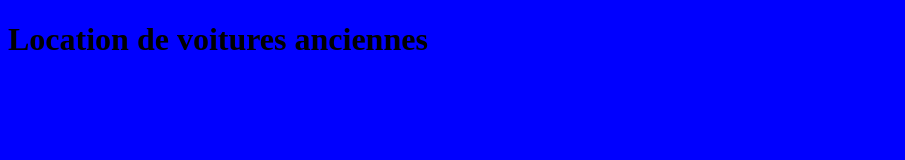
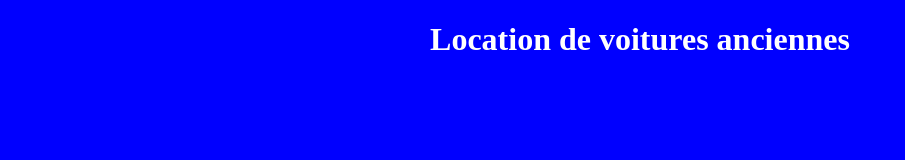
Before and after one commit to Bigdos/location-voiture, a plain HTML site: page index.html in a window 1280 px wide. Shown: the whole page, without its empty margins (0-905 px from the left). Drawn offline with Linux system fonts and the light colour scheme.

Commit message:
changement couleur du grand titre

```diff
--- a/index.html
+++ b/index.html
@@ -5,6 +5,6 @@
 	<title>Document</title>
 </head>
 <body style="background-color:blue">
-	<h1 style="text-align:centre">Location de voitures anciennes </h1>
+	<h1 style="text-align:center; color:white" >Location de voitures anciennes </h1>
 </body>
 </html>
```
